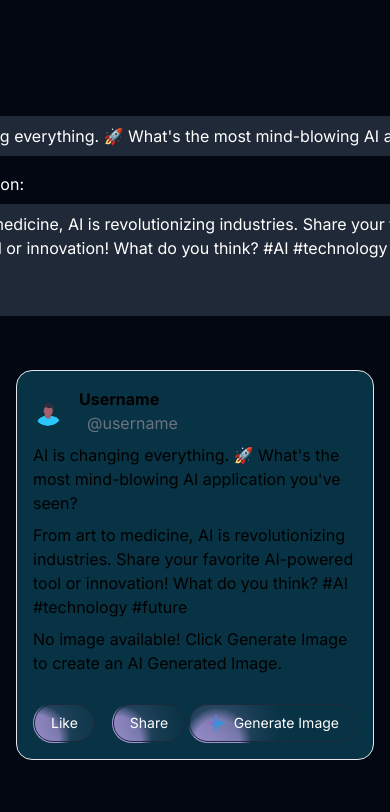
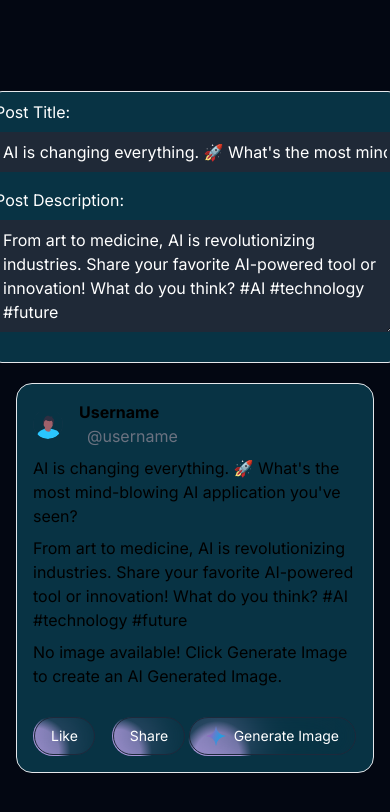
Before and after one commit to Anirudh-rb26/Dynamic_SocialMediaPost, a Next.js app: page / in a window 390 px wide. Shown: the top 812 px of the page. Built offline with nearby package versions, Linux system fonts and the light colour scheme.

Commit message:
Better UI for Mobile Devices

```diff
--- a/app/page.tsx
+++ b/app/page.tsx
@@ -14,7 +14,7 @@ export default function Home() {
 
   return (
     <main className="relative bg-gray-950 min-h-screen flex flex-col justify-center items-center p-4 overflow-auto">
-      <div className="max-w-screen-md mb-8">
+      <div className="max-w-screen-md m-5 p-2 border rounded-2xl bg-cyan-950">
         {/* Textboxes for user input */}
         <div className="mb-4">
           <label htmlFor="title" className="block text-white mb-2">
@@ -26,7 +26,7 @@ export default function Home() {
             value={title}
             onChange={(e) => setTitle(e.target.value)}
             className="w-full p-2 rounded bg-gray-800 text-white"
-            style={{ minWidth: "600px" }}
+            style={{ minWidth: "400px" }}
           />
         </div>
         <div className="mb-4">
@@ -39,7 +39,7 @@ export default function Home() {
             onChange={(e) => setDescription(e.target.value)}
             className="w-full p-2 rounded bg-gray-800 text-white"
             rows={4}
-            style={{ minWidth: "600px" }} // Optional: set a minimum width
+            style={{ minWidth: "400px" }} // Optional: set a minimum width
           />
         </div>
       </div>
```
